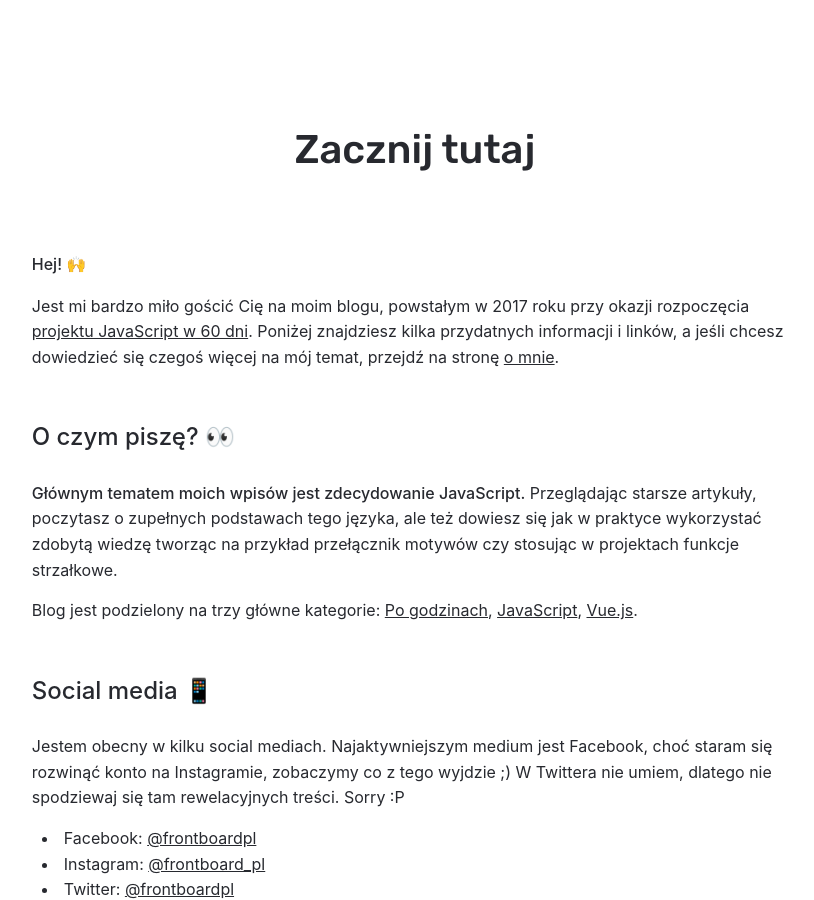
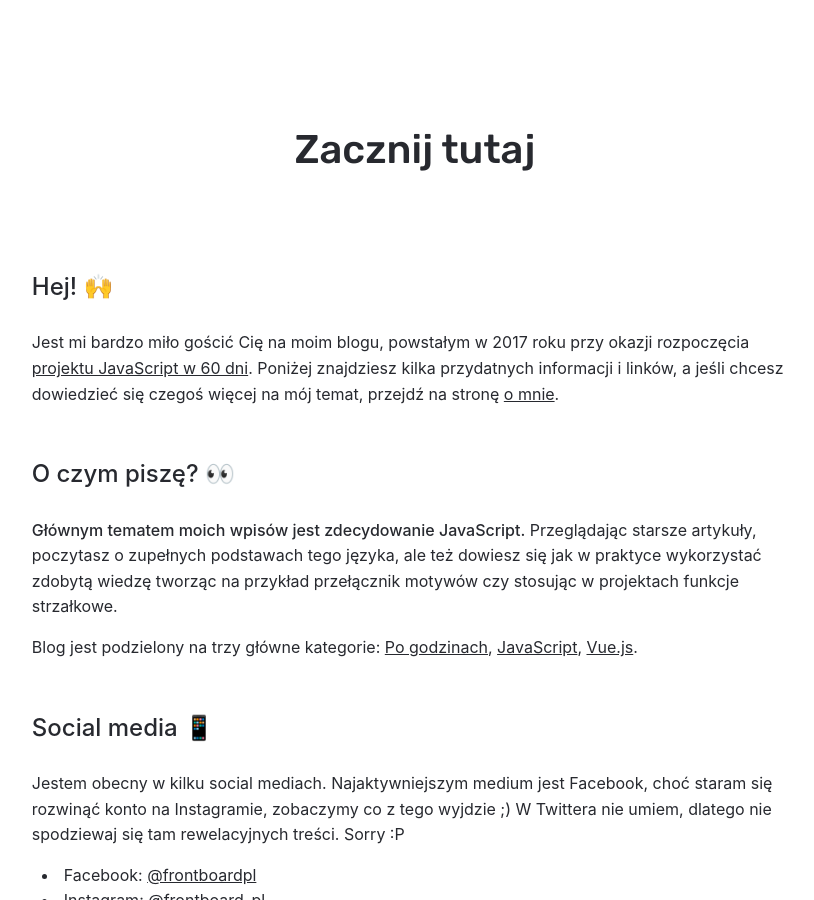
Before and after one commit to frontboard/blog, a Jekyll site: the page built from _pages/start.md, in a window 1280 px wide and 900 px high. Shown: the whole window, without its empty margins (225-1039 px from the left). Built offline with Jekyll 4.4.1, drawn with Linux system fonts in a browser that asks for light colours.

Commit message:
change h1 to h2

```diff
--- a/_pages/start.md
+++ b/_pages/start.md
@@ -3,7 +3,7 @@ layout: page
 title: Zacznij tutaj
 permalink: /start
 ---
-# Hej! 🙌
+## Hej! 🙌
 Jest mi bardzo miło gościć Cię na moim blogu, powstałym w 2017 roku przy okazji rozpoczęcia [projektu JavaScript w 60 dni](/podsumowanie-projektu-javascript-60-dni). Poniżej znajdziesz kilka przydatnych informacji i linków, a jeśli chcesz dowiedzieć się czegoś więcej na mój temat, przejdź na stronę [o mnie](/o-mnie).
 
 ## O czym piszę? 👀
```
